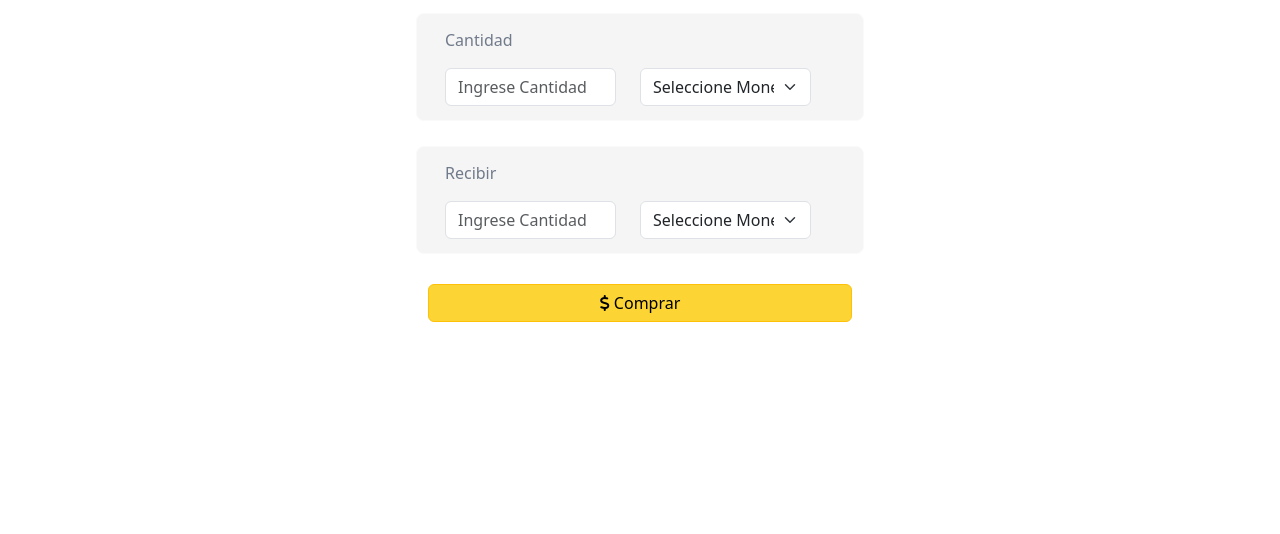
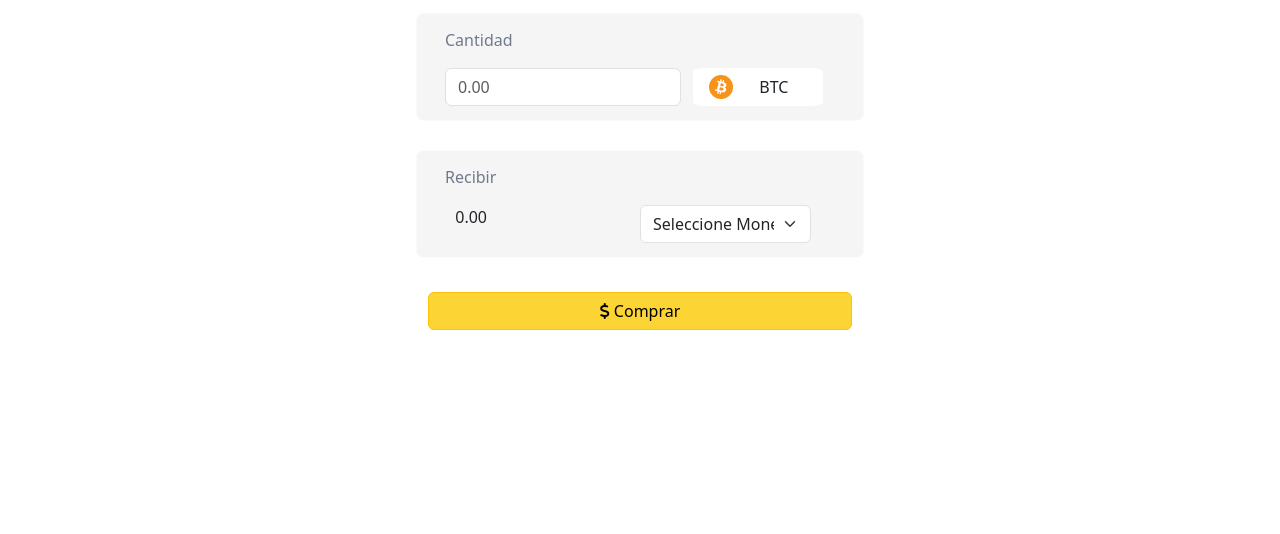
Before and after one commit to CristianCapretti/CoderJS, a plain HTML site: page index.html in a window 1280 px wide. Shown: the part 266-800 px from the top of the page. Drawn offline with nearby package versions, Linux system fonts and the light colour scheme.

Commit message:
Mejoras formulario compra crypto

```diff
--- a/index.html
+++ b/index.html
@@ -11,10 +11,9 @@
     <title>CryptoShop</title>
 </head>
 <body>
-    <head>
     <nav class="navbar navbar-expand-lg bg-body-tertiary">
         <div class="container-fluid">
-              <a class="navbar-brand" href="#"><i class="fa-solid fa-coins"></i></a>
+          <a class="navbar-brand" href="#"><i class="fa-solid fa-coins logo"></i></a>
           <button class="navbar-toggler" type="button" data-bs-toggle="collapse" data-bs-target="#navbarNavAltMarkup" aria-controls="navbarNavAltMarkup" aria-expanded="false" aria-label="Toggle navigation">
             <span class="navbar-toggler-icon"></span>
           </button>
@@ -28,7 +27,6 @@
                 <i class="fa-regular fa-user"></i>
         </div>
     </nav>
-    </head>
     <main id="infoCoins" class="container-fluid">
 
     </main>
@@ -37,7 +35,7 @@
             <h1>Compra</h1>
         </div>
         <div class="row center fontColor">
-            <p class="underline-dotted">Precio estimado 1 BTC = USD20000</p>
+            <p class="underline-dotted" data-bs-toggle="tooltip" data-bs-title="Recordar que el precio de la criptomoneda fluctua constantemente.">Precio estimado 1 BTC = USD20000</p>
         </div>
         <div class="row buyCoin">
             <div class="row">
@@ -46,16 +44,18 @@
                 </div>
             </div>
             <div class="row">
-                <div class="col-lg-6">
-                    <input class="form-control" type="text" placeholder="Ingrese Cantidad">
+                <div class="col-lg-8">
+                    <input class="form-control" type="text" placeholder="0.00">
                 </div>
-                <div class="col-lg-6 centrarIzq">
-                    <select class="form-select" aria-label="Seleccione Moneda">
-                        <option selected>Seleccione Moneda</option>
-                        <option value="1">One</option>
-                        <option value="2">Two</option>
-                        <option value="3">Three</option>
-                      </select>
+                <div class="col-lg-4 center ">
+                    <div class="row selectCoin">
+                        <div class="col-lg-5 ">
+                            <img src="./img/btc.png" alt="bitcoin" class="icon">
+                        </div>
+                        <div class="col-lg-7">
+                            <p class="icon">BTC</p>
+                        </div>
+                    </div>
                 </div>
             </div>
         </div>
@@ -67,12 +67,12 @@
             </div>
             <div class="row">
                 <div class="col-lg-6">
-                    <input class="form-control" type="text" placeholder="Ingrese Cantidad">
+                    <label for="exampleFormControlInput1" class="form-label priceLabel">0.00</label>
                 </div>
                 <div class="col-lg-6 centrarIzq">
                     <select class="form-select" aria-label="Seleccione Moneda">
                         <option selected>Seleccione Moneda</option>
-                        <option value="1">One</option>
+                        <option value="1"><img src="/img/btc.png" alt=""> One</option>
                         <option value="2">Two</option>
                         <option value="3">Three</option>
                       </select>
@@ -82,7 +82,6 @@
         <div >
             <button type="button" class="btn btn-warning btnComprar"><i class="fa-solid fa-dollar-sign"></i> Comprar</button>
         </div>
-
     </form>
     <script src="cryptos.js"></script>
     <script src="main.js"></script>
--- a/main.js
+++ b/main.js
@@ -14,6 +14,10 @@ A FUTURO
 */
 
 //
+
+//Cuadro de herramientas
+const tooltipTriggerList = document.querySelectorAll('[data-bs-toggle="tooltip"]')
+const tooltipList = [...tooltipTriggerList].map(tooltipTriggerEl => new bootstrap.Tooltip(tooltipTriggerEl))
 
 let dineroCargadoEnCuenta=40000; //moneda en USD
 let transacciones=0;
--- a/style/style.css
+++ b/style/style.css
@@ -12,7 +12,7 @@ form{
     height: 100%;
     width: 35% !important;
     margin-top: 2%;
-
+    max-width:500px
 }
 h1{
     margin-bottom:2%;
@@ -23,7 +23,8 @@ h1{
     border-radius: 8px;
     padding: 14px 16px;
     border: 1px solid rgb(250, 250, 250);
-    margin-bottom: 6%;
+    margin-bottom: 7%;
+    max-height: 200px;
 }
 .buyCoin:hover{
     border:1px solid rgb(252, 213, 53) !important ;
@@ -36,7 +37,9 @@ h1{
     width: 100%;
 
 }
-
+.logo{
+    color:  rgb(252, 213, 53);
+}
 .center{
     text-align: center;
 }
@@ -48,3 +51,30 @@ h1{
     text-decoration: underline dotted;
     text-decoration-color:rgba(112, 122, 138, 0.635);
   }
+
+  .tooltip-inner {
+    background-color:rgb(112, 122, 138);
+  }
+  .priceLabel{
+    margin-left: 6%;
+  }
+
+
+  .selectCoin{
+    box-sizing: border-box;
+    background-color: white;
+    border-radius: 10%;
+    border: 1px solid white;
+    height: 100%;
+    max-height:100px;
+    overflow: hidden;
+    align-items: center;
+  }
+  .selectCoin:hover{
+    cursor: pointer;
+}
+  .icon{
+    max-width: 25px;
+    height: 24px;
+    margin-bottom: auto;
+  }
```
Also changed, not shown: pages/transacciones.html (+1 -1 lines). Lines whose indentation alone changed are shown as unchanged.
